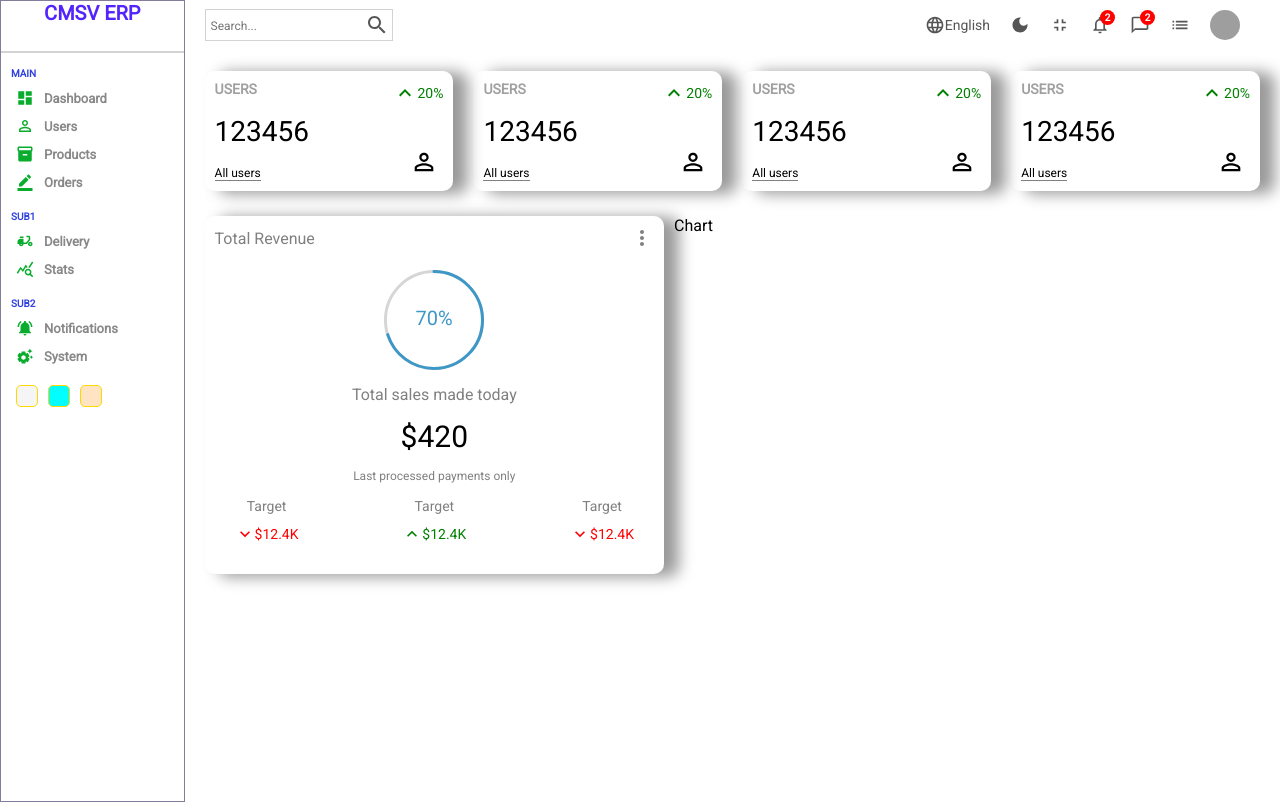
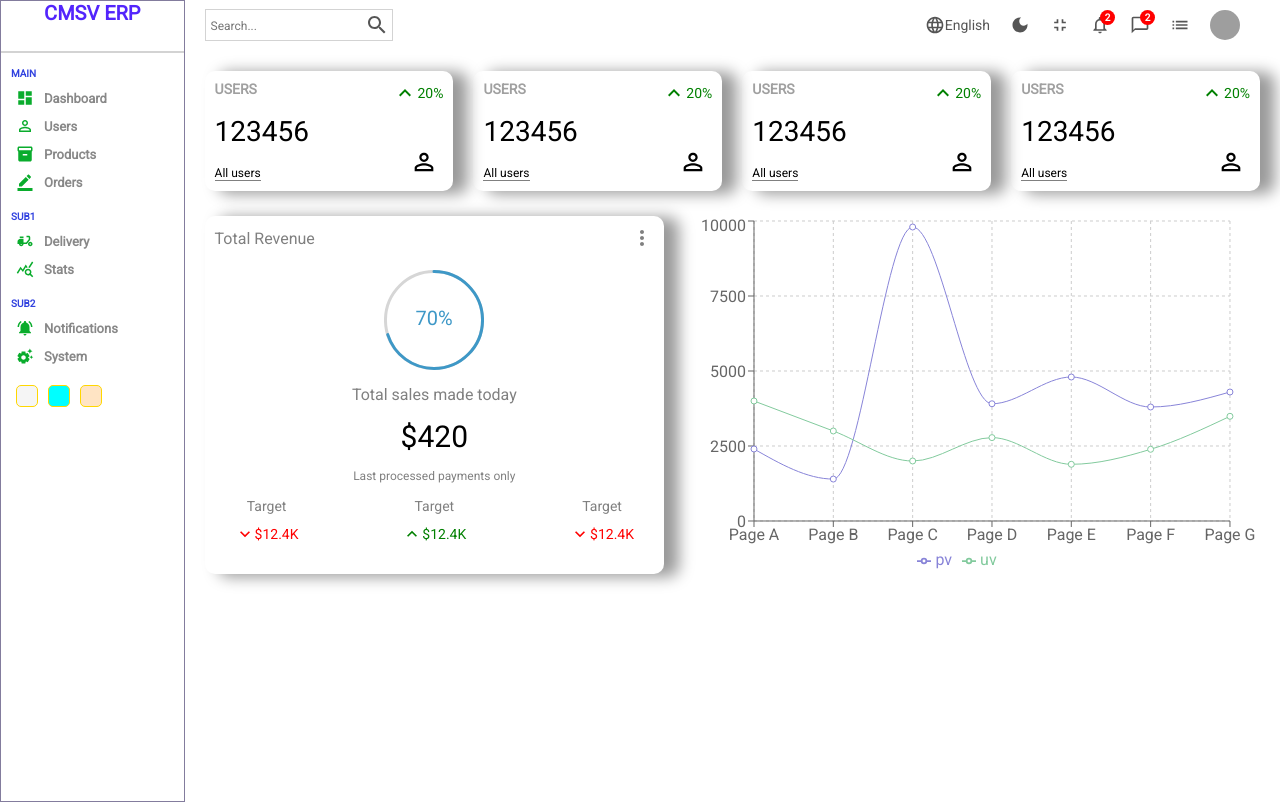
Before and after one commit to vip7009pro/cmsvwebapp, a React (Create React App) app: page / in a window 1280 px wide. Built offline with nearby package versions, Linux system fonts and the light colour scheme; grey boxes are pictures that could not be loaded.

Commit message:
add recharts

```diff
--- a/package.json
+++ b/package.json
@@ -15,6 +15,7 @@
     "react-dom": "^18.2.0",
     "react-router-dom": "^6.3.0",
     "react-scripts": "5.0.1",
+    "recharts": "^2.1.12",
     "sass": "^1.53.0",
     "web-vitals": "^2.1.4"
   },
--- a/src/components/Chart/Chart.jsx
+++ b/src/components/Chart/Chart.jsx
@@ -1,7 +1,90 @@
-import React from 'react'
-import "../Chart/Chart.scss"
+import React from "react";
+import "../Chart/Chart.scss";
+import {
+  LineChart,
+  Line,
+  XAxis,
+  YAxis,
+  CartesianGrid,
+  Tooltip,
+  Legend,
+  ResponsiveContainer,
+} from "recharts";
+
 export default function Chart() {
+  const data = [
+    {
+      name: "Page A",
+      uv: 4000,
+      pv: 2400,
+      amt: 2400,
+    },
+    {
+      name: "Page B",
+      uv: 3000,
+      pv: 1398,
+      amt: 2210,
+    },
+    {
+      name: "Page C",
+      uv: 2000,
+      pv: 9800,
+      amt: 2290,
+    },
+    {
+      name: "Page D",
+      uv: 2780,
+      pv: 3908,
+      amt: 2000,
+    },
+    {
+      name: "Page E",
+      uv: 1890,
+      pv: 4800,
+      amt: 2181,
+    },
+    {
+      name: "Page F",
+      uv: 2390,
+      pv: 3800,
+      amt: 2500,
+    },
+    {
+      name: "Page G",
+      uv: 3490,
+      pv: 4300,
+      amt: 2100,
+    },
+  ];
+
   return (
-    <div className='chart'>Chart</div>
-  )
+    <div className='chart'>
+      <ResponsiveContainer width='100%' height='100%'>
+        <LineChart
+          width={500}
+          height={300}
+          data={data}
+          margin={{
+            top: 5,
+            right: 30,
+            left: 20,
+            bottom: 5,
+          }}
+        >
+          <CartesianGrid strokeDasharray='3 3' />
+          <XAxis dataKey='name' />
+          <YAxis />
+          <Tooltip />
+          <Legend />
+          <Line
+            type='monotone'
+            dataKey='pv'
+            stroke='#8884d8'
+            activeDot={{ r: 8 }}
+          />
+          <Line type='monotone' dataKey='uv' stroke='#82ca9d' />
+        </LineChart>
+      </ResponsiveContainer>
+    </div>
+  );
 }
```
Also changed, not shown: 1 other file (tests, documents, lock files or other folders).
